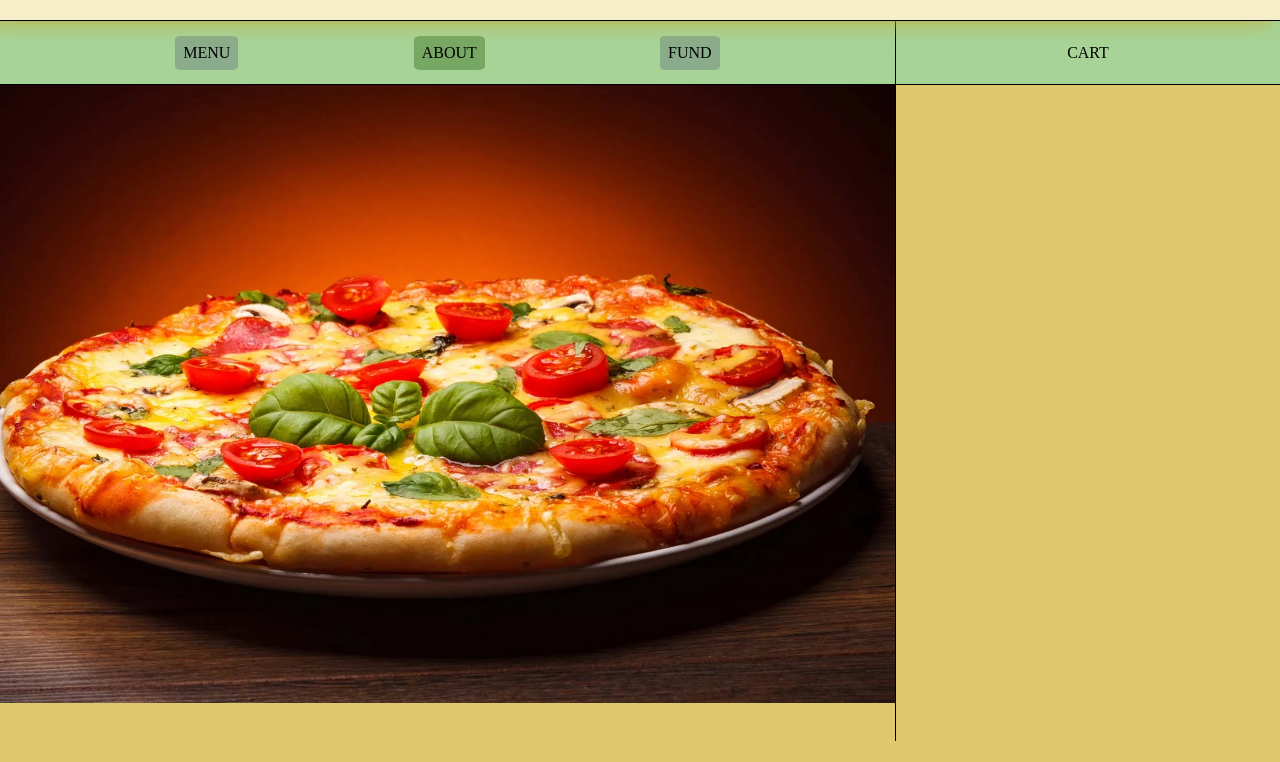
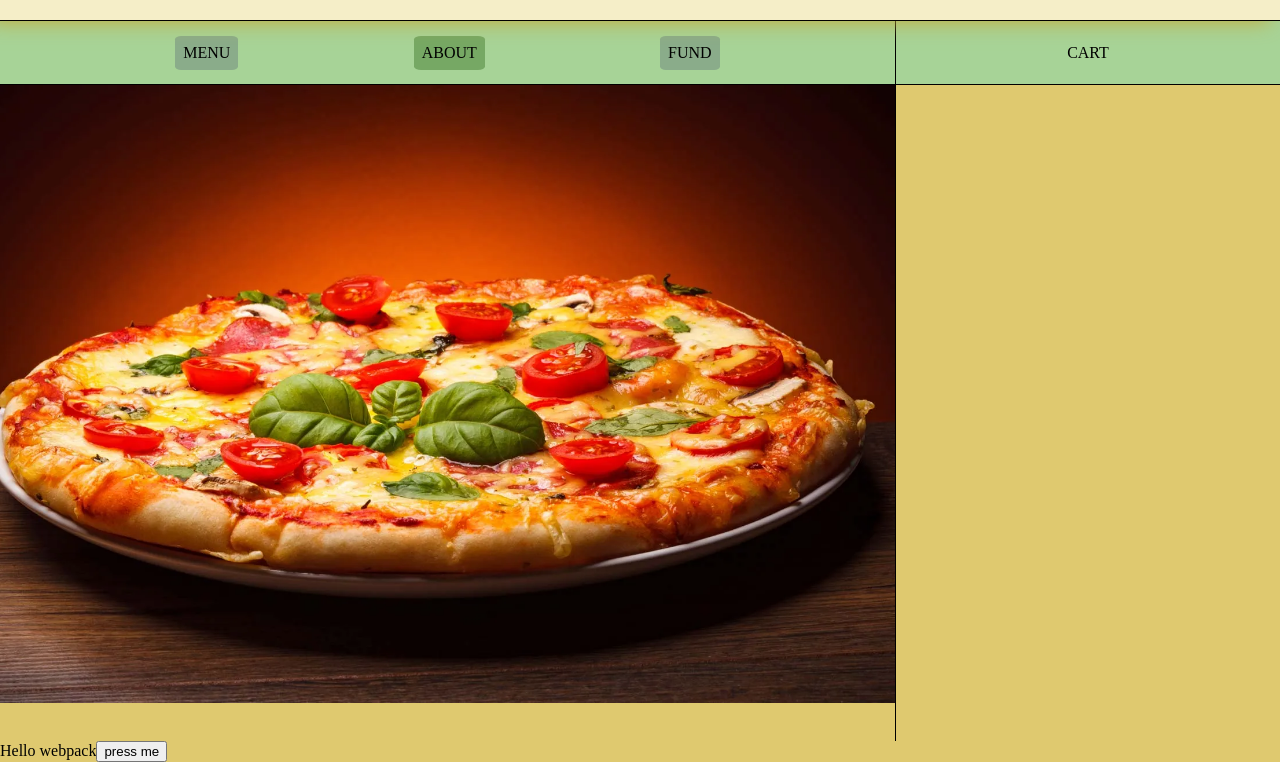
Before and after one commit to 81GB3N/restaurant, a website built with webpack: page dist/index.html in a window 1280 px wide. Shown: the part 59-821 px from the top of the page. Before the commit the page ends 800 px from the top, so only its background shows below. Built offline with nearby package versions, Linux system fonts and the light colour scheme.

Commit message:
working function call with string

```diff
--- a/package.json
+++ b/package.json
@@ -56,6 +56,7 @@
     "kind-of": "^6.0.3",
     "loader-runner": "^4.3.0",
     "locate-path": "^5.0.0",
+    "lodash": "^4.17.21",
     "merge-stream": "^2.0.0",
     "mime-db": "^1.52.0",
     "mime-types": "^2.1.35",
--- a/src/display.js
+++ b/src/display.js
@@ -1,26 +1,66 @@
 
-// //setting up the program for multipule use cases, incase there are more clickable elements
-// const ulMap = new Map();
+// // //setting up the program for multipule use cases, incase there are more clickable elements
+// // const ulMap = new Map();
 
-// //select all the ul elements
-// const ul = document.querySelectorAll('.clickable');
+// // //select all the ul elements
+// // const ul = document.querySelectorAll('.clickable');
 
-// //make a map that has all the ul properties with a corresponding digit
-// ul.forEach(e =>{
-//     let ulIndex = e.dataset.nav;
-//     ulMap.set(ulIndex, `${ulIndex}`);
-// });
+// // //make a map that has all the ul properties with a corresponding digit
+// // ul.forEach(e =>{
+// //     let ulIndex = e.dataset.nav;
+// //     ulMap.set(ulIndex, `${ulIndex}`);
+// // });
 
-function menu(){
-    console.log('1');
-}
-//call the function of which element it was selected from
-document.addEventListener('click', e => {
-    console.log(window['menu']);
-     if(typeof window[document.elementFromPoint(e.clientX, e.clientY).dataset.nav] === 'function')
-        window[document.elementFromPoint(e.clientX, e.clientY).dataset.nav]()
-})
+// // function menu(){
+// //     console.log('1');
+// // }
+// // //call the function of which element it was selected from
+// // document.addEventListener('click', e => {
+// //     console.log(e, window['menu']);
+// //     //  if(typeof window[document.elementFromPoint(e.clientX, e.clientY).dataset.nav] === 'function')
+// //     //     window[document.elementFromPoint(e.clientX, e.clientY).dataset.nav]()
+// // })
 
 
 
-export { menu };
+// // export { menu };
+
+// // display.js
+// export function menu() {
+//     console.log('Menu clicked');
+// }
+
+// // Call the function based on the data-nav attribute
+// document.addEventListener('click', e => {
+//     const targetElement = e.target.closest('.clickable');
+//     if (targetElement) {
+//         const navFunction = window[targetElement.dataset.nav];
+//         console.log(window['menu']);
+//         if (typeof navFunction === 'function') {
+//             navFunction();
+//         }
+//     }
+// });
+// //
+
+// function menu(){
+//     console.log('hi');
+// }
+
+// document.addEventListener('click', e=>{
+//     let menuName = 'menu';
+//     window[menuName];
+// })
+// export {menu};
+
+// document.addEventListener('click', e => {
+//     menu();
+//     console.log(window.Function);
+//     console.log(window.menu);
+//     //  if(typeof window[document.elementFromPoint(e.clientX, e.clientY).dataset.nav] === 'function')
+//     //     window[document.elementFromPoint(e.clientX, e.clientY).dataset.nav]()
+// })
+
+export default function printMe() {
+    console.log('I get called from print.js!', this);
+   }
--- a/src/index.js
+++ b/src/index.js
@@ -1,3 +1,49 @@
-import { menu, about, fund } from './display.js';
+// import { menu } from './display.js';
+import _ from 'lodash';
+import printMe from './display.js';
 
-menu();
+const functionContainer = {
+    menu: function(){
+        const element = document.createElement('div');
+  const btn = document.createElement('button');
+
+   element.innerHTML = _.join(['Hello', 'webpack'], ' ');
+
+  btn.innerHTML = "press me";
+  btn.onclick = printMe;
+//   btn.onclick = menu();
+  element.appendChild(btn);
+
+   return element;
+    }
+  };
+
+
+  document.body.appendChild(functionContainer['menu']());
+
+  //  function menu() {
+  //    const element = document.createElement('div');
+  //   const btn = document.createElement('button');
+
+  //    element.innerHTML = _.join(['Hello', 'webpack'], ' ');
+
+  //   btn.innerHTML = "press me";
+  //   btn.onclick = printMe;
+  // //   btn.onclick = menu();
+  //   element.appendChild(btn);
+
+  //    return element;
+  //  }
+
+// const functionName = 'menu';
+// const dynamicFunction = window[functionName];
+
+// if (typeof dynamicFunction === 'function') {
+//   document.body.appendChild(dynamicFunction());
+// } else {
+//   console.error(`${functionName} is not a function or is not defined.`);
+// }
+
+//  for(let x in window){
+//     (typeof window[x]).toString() === 'function' ? console.log(window[x].name) : '';
+//  }
```
Also changed, not shown: dist/display.bundle.js, dist/index.bundle.js, dist/index.bundle.js.LICENSE.txt (added), dist/index.html, 1 other file.
